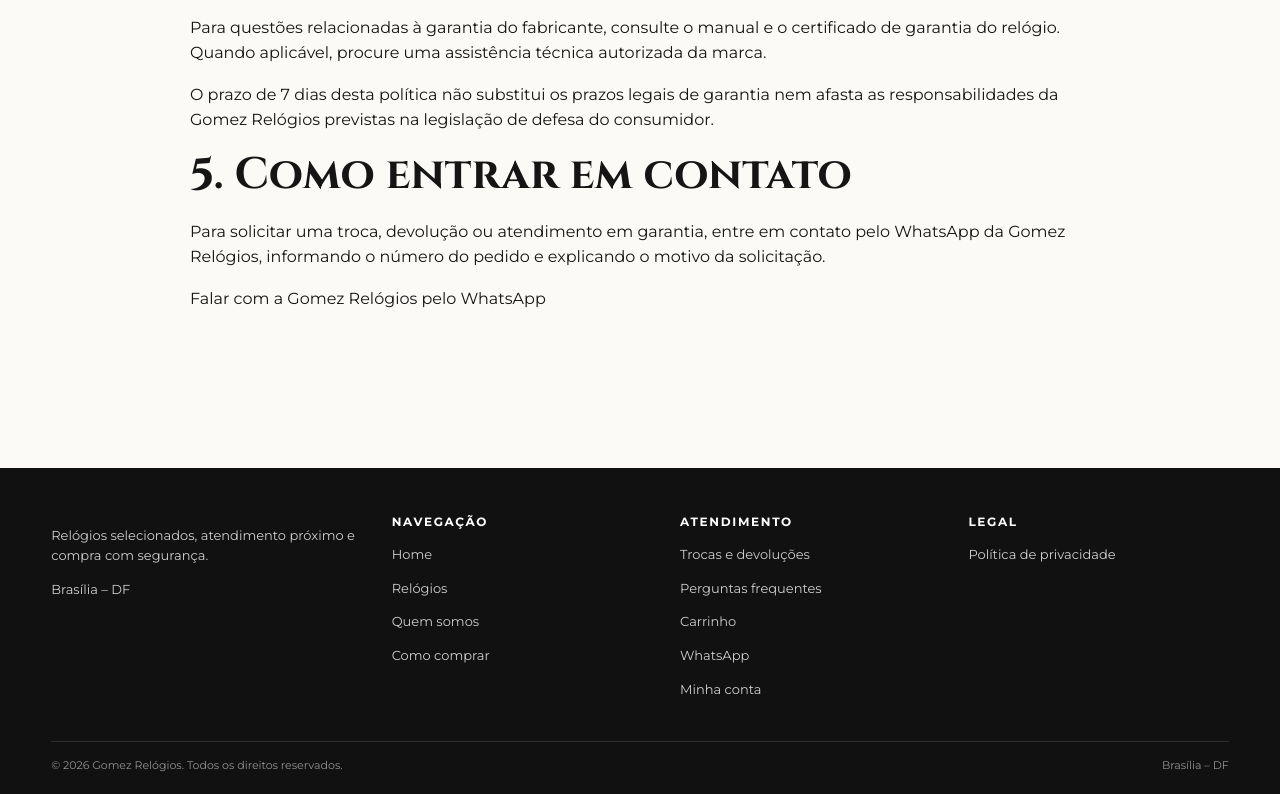
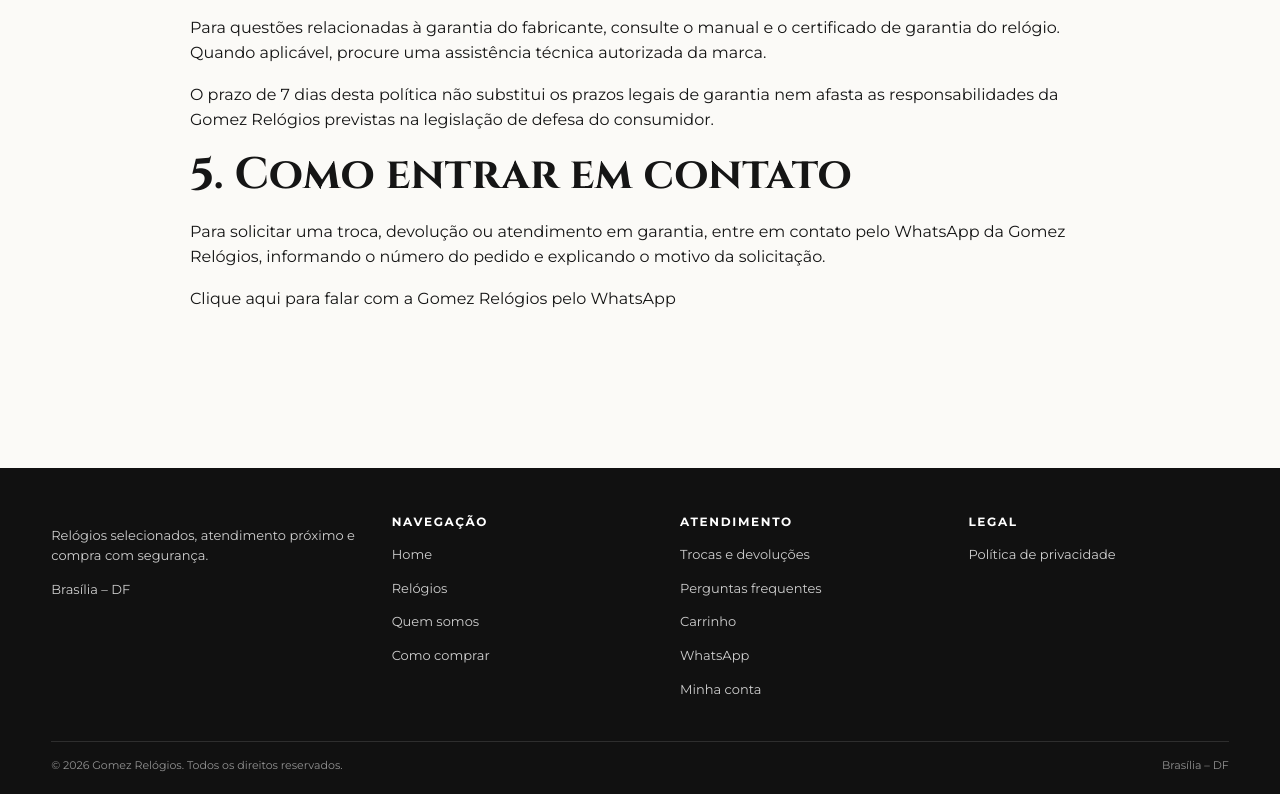
Before and after one commit to HugoAtaides/gomez-relogios, a plain HTML site: page trocas-e-devolucoes.html in a window 1280 px wide. Shown: the part 2027-2821 px from the top of the page. Drawn offline with Linux system fonts and the light colour scheme.

Commit message:
Update trocas-e-devolucoes.html

```diff
--- a/trocas-e-devolucoes.html
+++ b/trocas-e-devolucoes.html
@@ -193,7 +193,7 @@
             target="_blank"
             rel="noopener noreferrer"
           >
-            Falar com a Gomez Relógios pelo WhatsApp
+            Clique aqui para falar com a Gomez Relógios pelo WhatsApp
           </a>
         </p>
 
```
